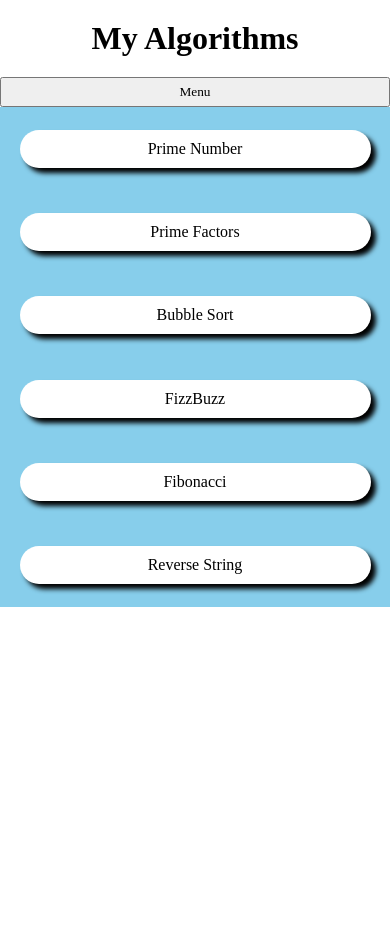
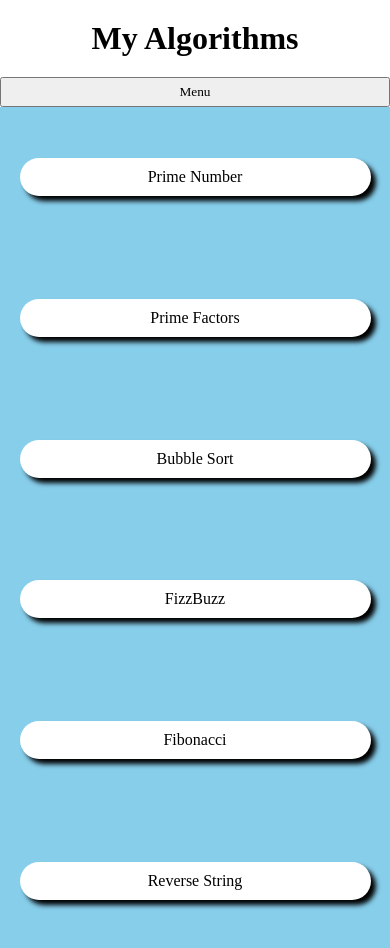
Before and after one commit to Faiz-Ahmad-Ansari/My-Algorithms, a React (Create React App) app: page / in a window 390 px wide. Both pictures are taken after a click on the button "Menu". Shown: the top 948 px of the page. Before the commit the page ends 844 px from the top, so only its background shows below. Built offline with nearby package versions, Linux system fonts and the light colour scheme.

Commit message:
100vh trial

```diff
--- a/src/Drawer.css
+++ b/src/Drawer.css
@@ -10,7 +10,7 @@
 }
 
 .DrawerNav ul{
-    height: 500px;
+    height: 100vh;
     display: flex;
     flex-direction: column;
     justify-content: space-around;
```
